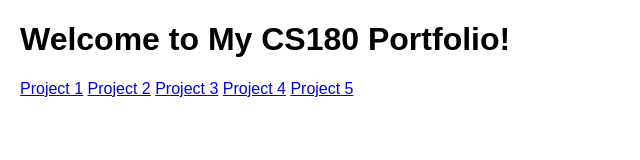
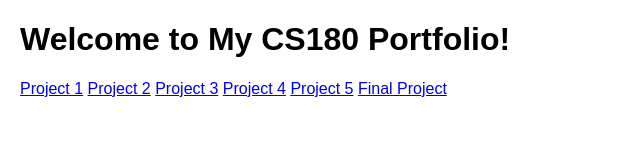
Before and after one commit to weinatalie/cs180, a plain HTML site: page index.html in a window 1280 px wide. Shown: the whole page, without its empty margins (0-640 px from the left). Drawn offline with Linux system fonts and the light colour scheme.

Commit message:
Update index.html

```diff
--- a/index.html
+++ b/index.html
@@ -16,5 +16,6 @@
     <a href="./proj3/index.html">Project 3</a>
     <a href="./proj4/index.html">Project 4</a>
     <a href="./proj5/index.html">Project 5</a>
+    <a href="./proj6/index.html">Final Project</a>
 </body>
 </html>
```
